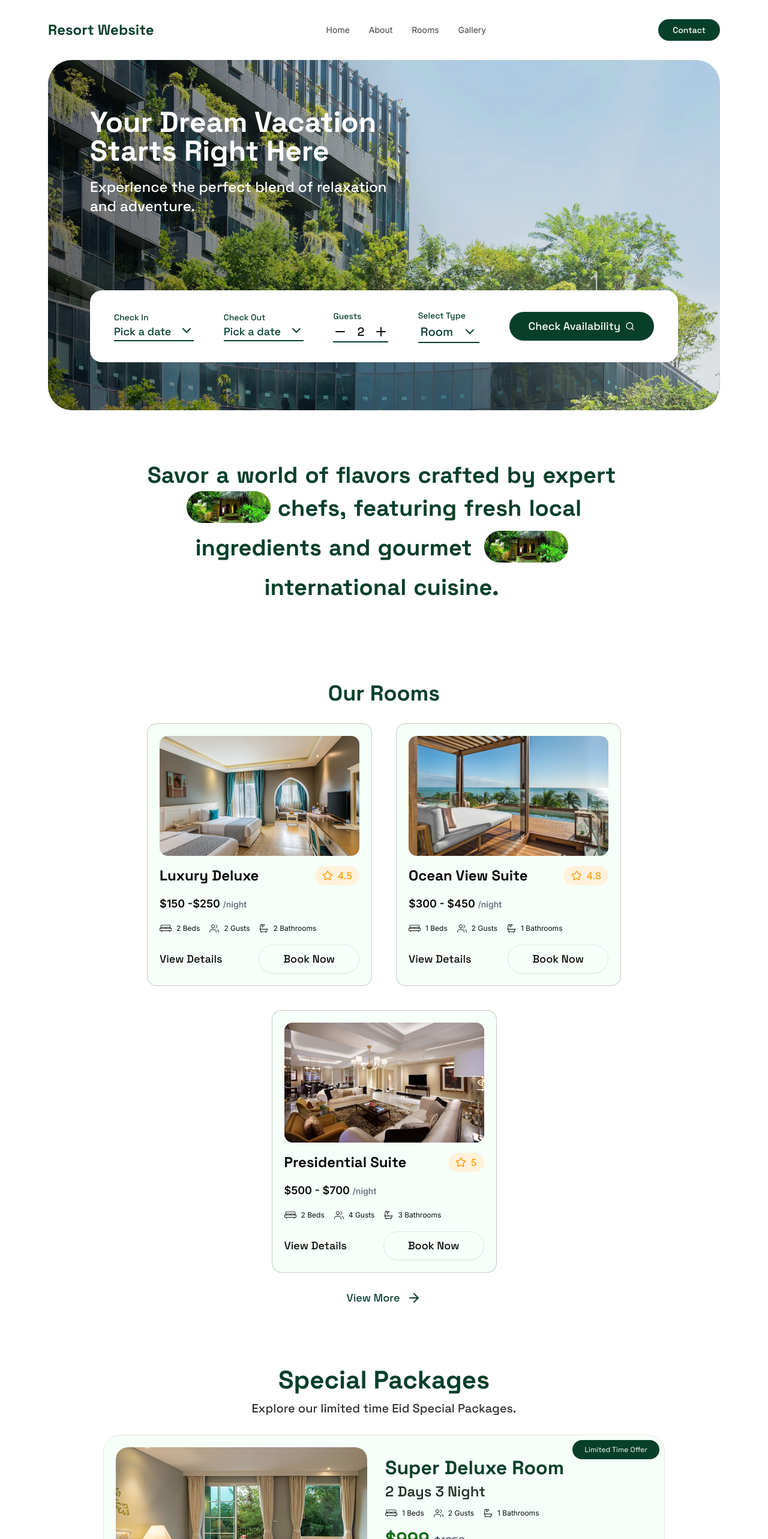
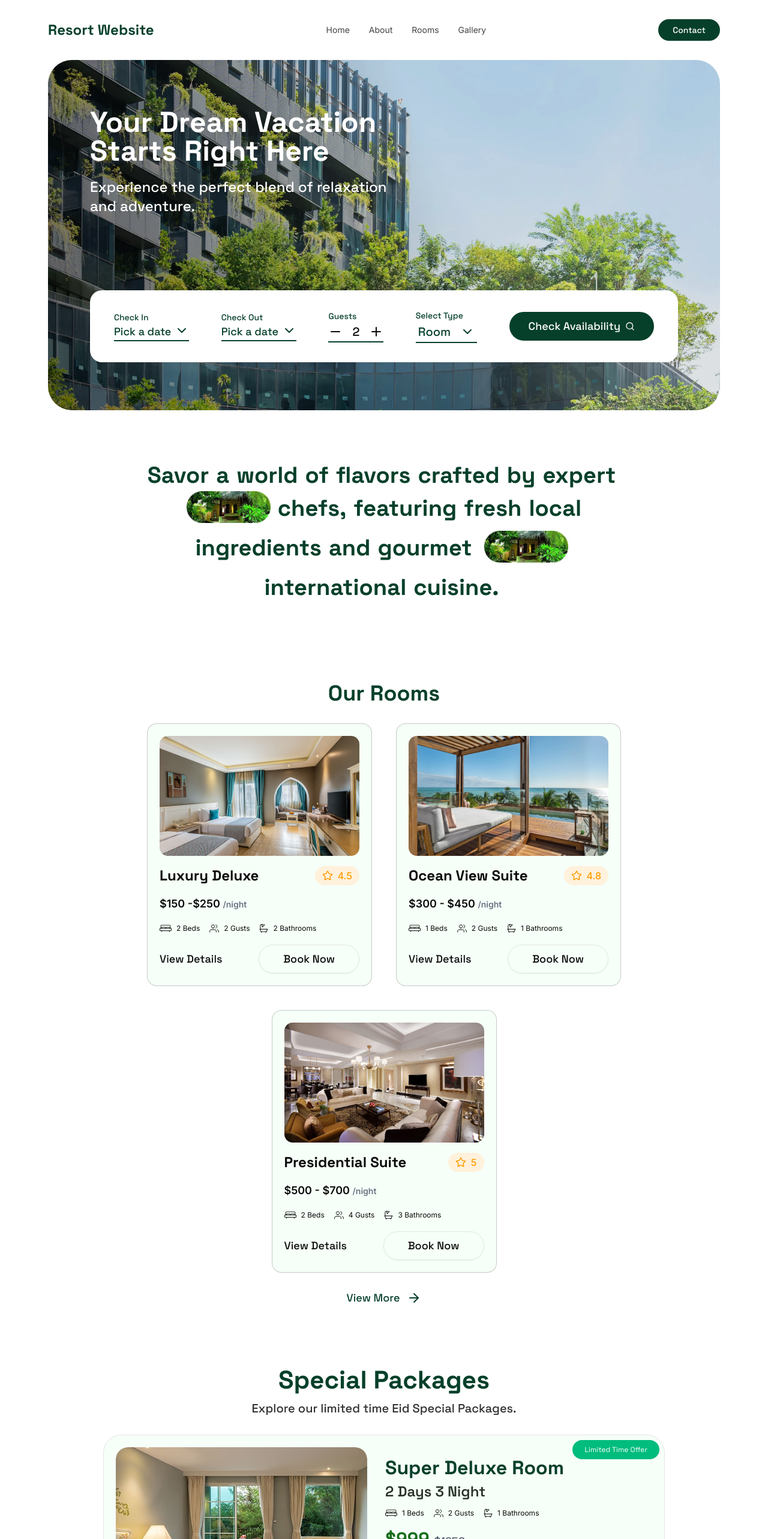
Before and after one commit to itsmiraz/resort-demo-website, a Next.js app: page / in a window 1280 px wide. Shown: the top 2566 px of the page at 60% size. Built offline with nearby package versions, Linux system fonts and the light colour scheme.

Commit message:
new changes

```diff
--- a/src/app/_components/hero.tsx
+++ b/src/app/_components/hero.tsx
@@ -235,7 +235,7 @@ const DateSelector = ({
         <PopoverTrigger asChild>
           <button
             type="button"
-            className="cursor-pointer whitespace-nowrap text-sm md:text-lg font-medium text-primary border-[#06402A] flex gap-x-[14px] border-b md:border-b-2"
+            className="cursor-pointer whitespace-nowrap text-sm md:text-lg font-medium text-primary border-[#06402A] flex gap-x-[6px] border-b md:border-b-2"
           >
             {date ? format(date, "PPP") : <span>Pick a date</span>}
             <ChevronDown />
--- a/src/app/_components/packages.tsx
+++ b/src/app/_components/packages.tsx
@@ -37,7 +37,7 @@ const Packages = () => {
   ];
 
   return (
-    <div className="bg-white py-[50px] rounded-[40px] ">
+    <div className="bg-white py-[50px] md:px-0 px-4 rounded-[40px] ">
       <div className="text-center space-y-[10px]">
         <h1 className="text-[42px] leading-[110%] md:text-[42px]  overflow-hidden text-primary font-bold inline-flex">
           Special Packages
@@ -134,7 +134,7 @@ const PackageCard = ({
           </Button>
         </div>
       </div>
-      <p className="px-[20px] rounded-full py-2 bg-primary text-white text-xs absolute top-2 right-2">
+      <p className="px-[20px] rounded-full py-2 bg-emerald-500 text-white text-xs absolute top-2 right-2">
         {" "}
         Limited Time Offer
       </p>
--- a/src/app/rooms/page.tsx
+++ b/src/app/rooms/page.tsx
@@ -3,21 +3,19 @@
 import React, { useState } from "react";
 import RoomCard from "./_components/roomCard";
 import { Room_data } from "@/constant";
-import { useInView } from "react-intersection-observer";
 import Modal from "@/components/ui/modal";
 import BookingModal from "@/components/ui/bookingModal";
 
 const Rooms = () => {
   const [open, setOpen] = useState(false);
 
-  const { ref, inView } = useInView({ triggerOnce: true, threshold: 0.3 });
 
   return (
-    <div>
+    <div >
       <div
-        ref={ref}
+
         id="rooms"
-        className="py-[50px] relative md:px-0 px-4 lg:px-4"
+        className="pt-[20px] pb-[50px] md:py-[50px] relative md:px-0 px-4 lg:px-4"
       >
         <div>
           <h2 className="text-4xl text-center font-bold text-primary">
@@ -28,7 +26,7 @@ const Rooms = () => {
             {Room_data.map((item, i) => (
               <RoomCard
                 i={i}
-                inView={inView}
+                inView={true}
                 setOpen={setOpen}
                 key={i}
                 {...item}
```
